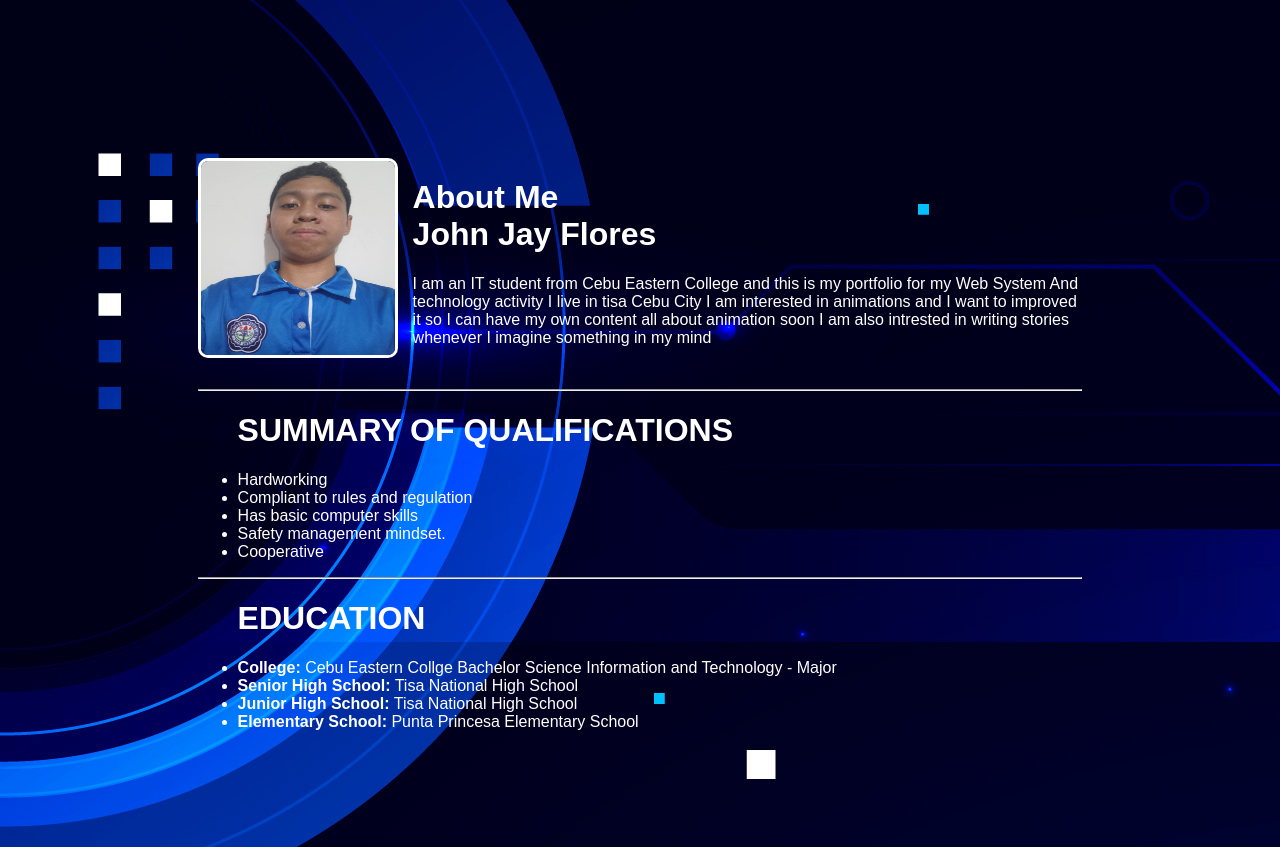
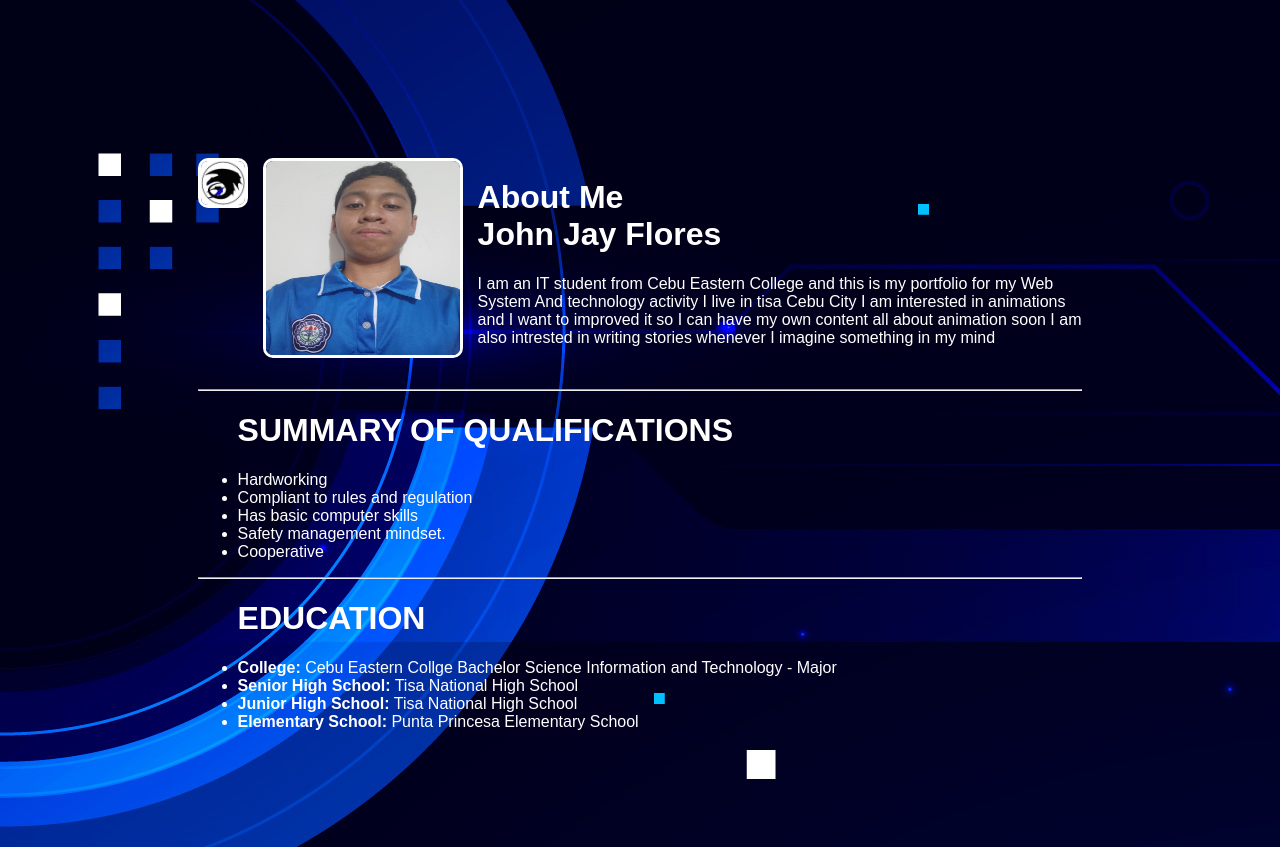
Before and after one commit to J0hnJayFlores/Portfolio-Pair, a plain HTML site: page index.html in a window 1280 px wide. Shown: the top 847 px of the page. Drawn offline with Linux system fonts and the light colour scheme.

Commit message:
Update index.html

```diff
--- a/index.html
+++ b/index.html
@@ -8,6 +8,7 @@
 </head>
 <body>
     <div class="wrapper">
+        <img src="bluealpha.jpg" alt="bluealpha" width="50" height="50">
         <img src="flores copy.jpg" alt="port" width="200" height="200">
             <div class="text-box">
                 <h1>About Me<br>
```
